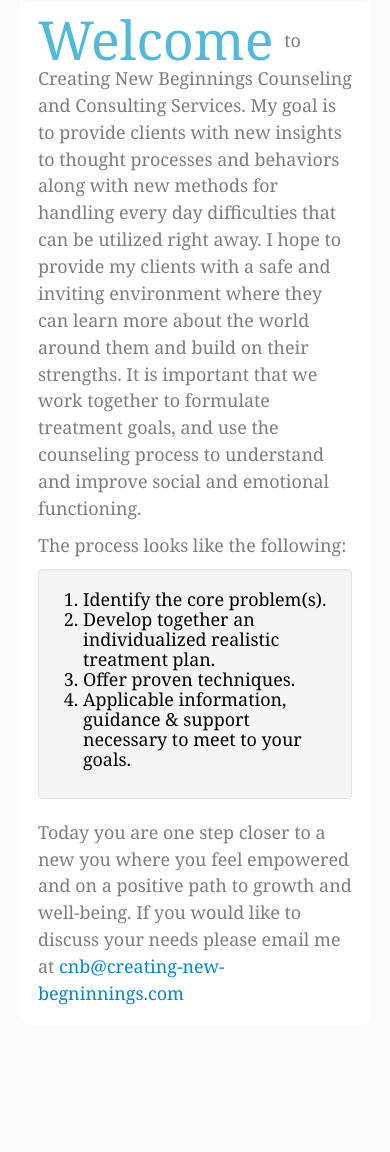
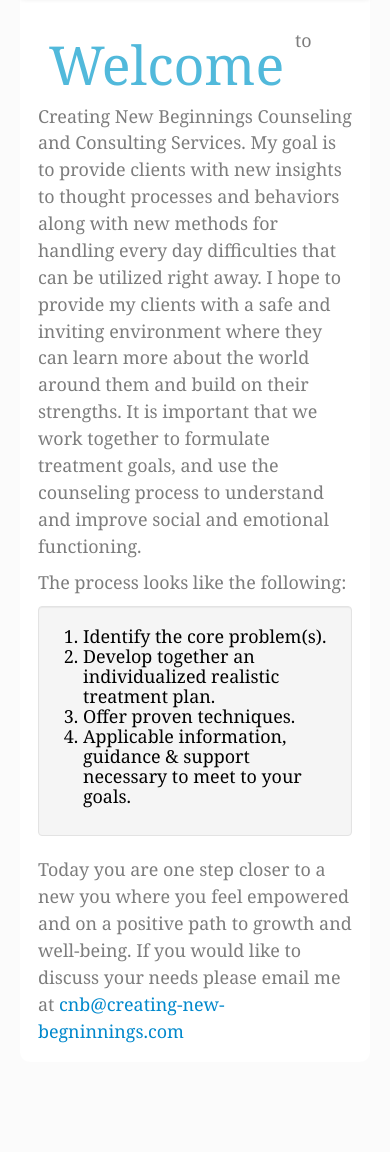
Before and after one commit to barberj/cnb, a Flask app: page / in a window 390 px wide. Shown: the part 302-1454 px from the top of the page. Before the commit the page ends 1307 px from the top, so only its background shows below. Run offline with Flask 2, Linux system fonts and the light colour scheme; some libraries are stand-ins or nearby versions; some web fonts are replaced.

Commit message:
fix responsive style

```diff
--- a/static/style.css
+++ b/static/style.css
@@ -32,7 +32,8 @@ body{
   color: #51b9db;
   float: left;
   font-size: 3em;
-  margin: 0 .2em .2em 0;
+  margin: .2em;
+  line-height: 1em;
 }
 
 .content h2:nth-of-type(odd) {
--- a/templates/counseling.html
+++ b/templates/counseling.html
@@ -28,7 +28,7 @@
         <li>Social skill deficits</li>
         <li>Friendship issues</li>
         <li>Family conflict</li>
-        <li>Worries/Anxiety/Stress</li>
+        <li>Worries / Anxiety / Stress</li>
         <li>Low self-esteem</li>
         <li>Separation and Divorce Issues</li>
       </ul>
@@ -49,7 +49,7 @@
       Common concerns brought by individual clients include symptoms of:
       <ul>
         <li>Relationship Struggles</li>
-        <li>Work Stress including Underemployment/Unemployment</li>
+        <li>Work Stress including Underemployment / Unemployment</li>
         <li>Anxiety</li>
         <li>Grief</li>
         <li>Low Self-Esteem</li>
```
